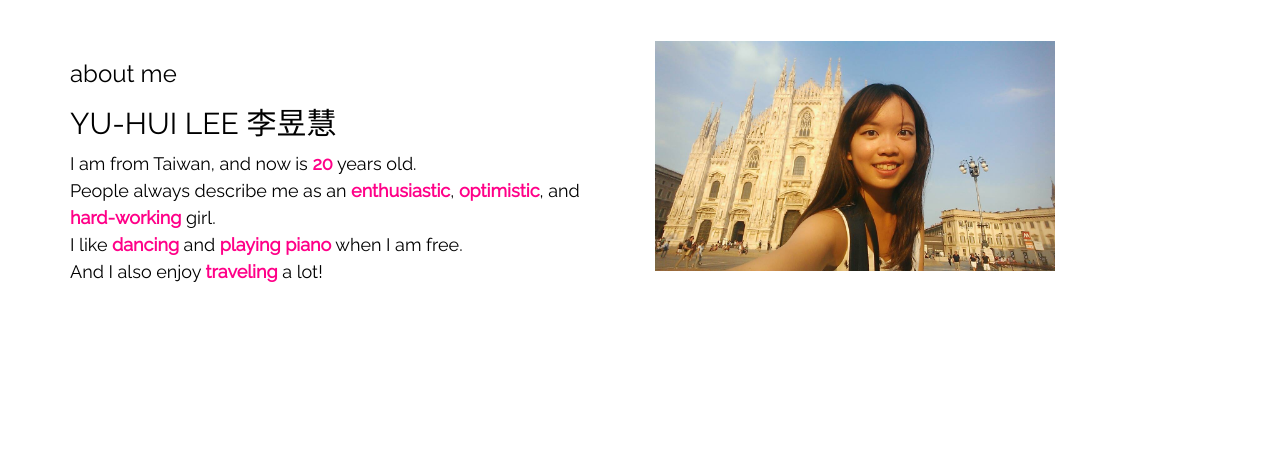
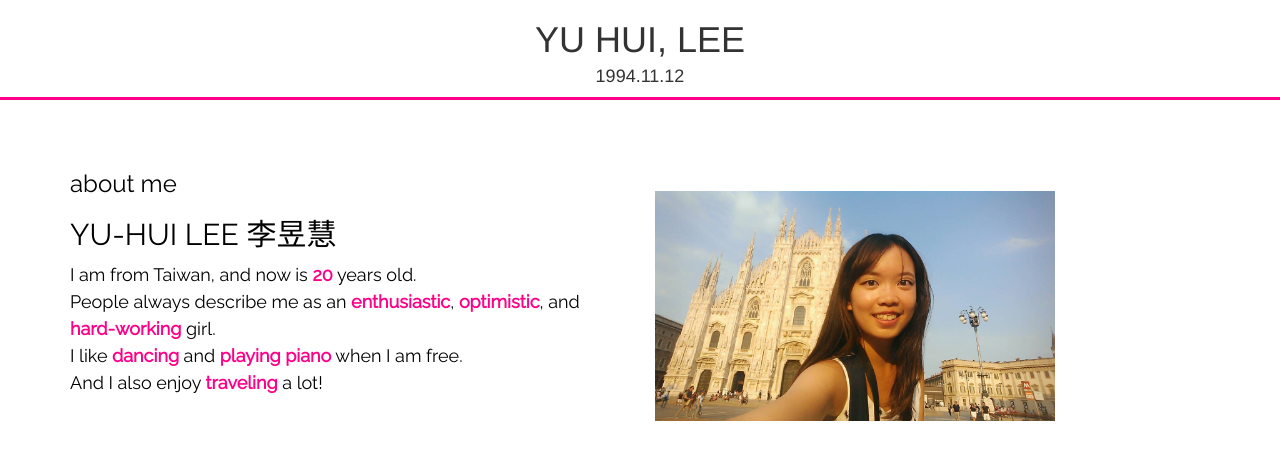
Before and after one commit to dorislee1112/dorislee1112.github.io, a plain HTML site: page about.html in a window 1280 px wide. Drawn offline with nearby package versions, Linux system fonts and the light colour scheme.

Commit message:
height
height

```diff
--- a/about.html
+++ b/about.html
@@ -20,6 +20,10 @@
 </head>
 
 <body>
+    <center>
+        <h1>YU HUI, LEE</h1>
+        <h4 id="dash">1994.11.12</h4>
+    </center>
     <br>
     <br>
     <font face="Raleway" font color="#000000">
@@ -43,6 +47,8 @@
             </h4>
                 </div>
                 <div class="col-xs-12 col-sm-12 col-md-4 photo">
+                    <br>
+                    <br>
                     <img src="7.jpg" height=230 width=400>
                 </div>
             </div>
--- a/index.css
+++ b/index.css
@@ -6,7 +6,7 @@
 }
 
 #menuu {
-    margin-top: 100px;
+    margin-top: 30%;
     line-height: 2em;
 }
 
@@ -23,10 +23,3 @@ p.para {
     font-weight: lighter;
     line-height: 1.5em;
 }
-
-.photo {
-    box-sizing: border-box;
-    float: left;
-    height: 100px;
-    width: 150px;
-}
```
Also changed, not shown: contact.html (+5 -0 lines), edu.html (+4 -0 lines), exp.html (+4 -0 lines), index.html (+1 -1 lines), lan.html (+4 -0 lines).
